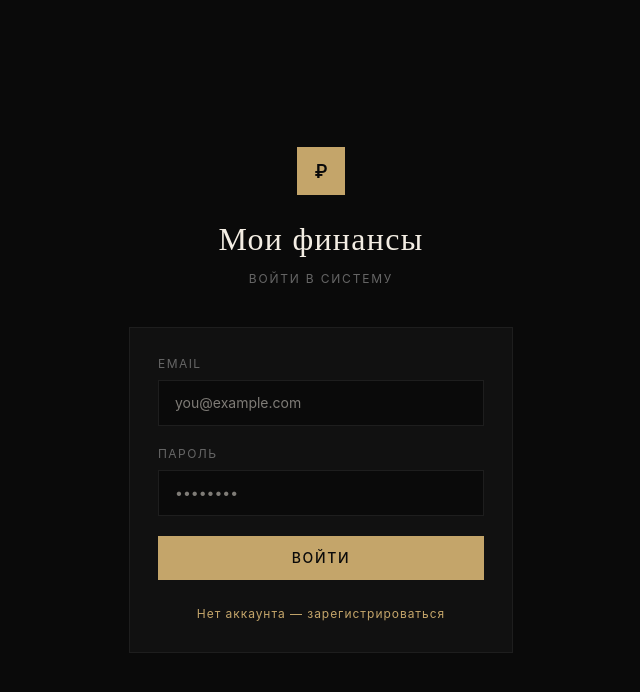
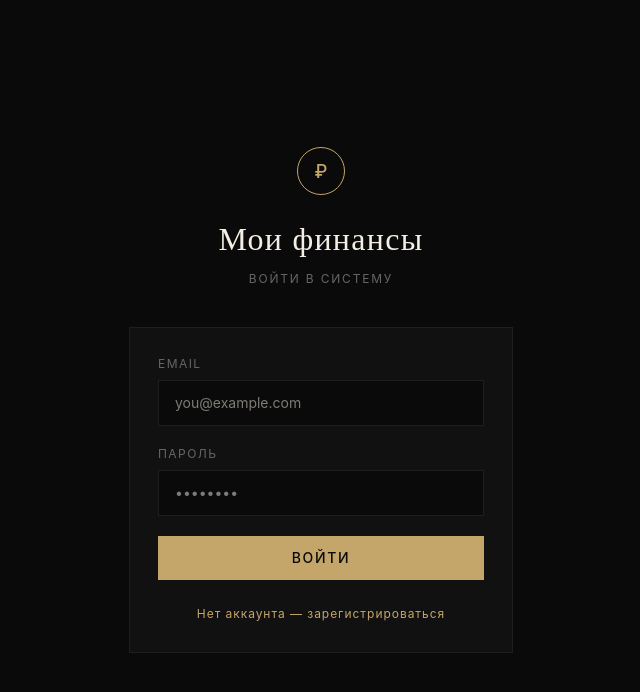
Before and after one commit to Karina-Gennadevna/fin-management, a Next.js app: page /login in a window 1280 px wide. Shown: the top 692 px of the page, without its empty margins (319-959 px from the left). Built offline with nearby package versions, Linux system fonts and the light colour scheme.

Commit message:
Icon: gold ruble in thin circle outline

```diff
--- a/app/login/page.tsx
+++ b/app/login/page.tsx
@@ -47,8 +47,8 @@ export default function LoginPage() {
     <div className="min-h-screen flex items-center justify-center p-4" style={{ background: '#0A0A0A' }}>
       <div className="w-full max-w-sm">
         <div className="text-center mb-10">
-          <div className="inline-flex items-center justify-center w-12 h-12 mb-5" style={{ background: '#C4A56A', color: '#0A0A0A' }}>
-            <span style={{ fontSize: '18px', fontWeight: 600 }}>₽</span>
+          <div className="inline-flex items-center justify-center w-12 h-12 rounded-full mb-5" style={{ background: 'transparent', border: '1px solid #C4A56A', color: '#C4A56A' }}>
+            <span style={{ fontSize: '18px', fontWeight: 500 }}>₽</span>
           </div>
           <h1 style={{ fontFamily: "'Cormorant Garamond', serif", fontSize: '2rem', fontWeight: 400, color: '#F4EEE4', letterSpacing: '0.04em' }}>
             Мои финансы
--- a/components/Sidebar.tsx
+++ b/components/Sidebar.tsx
@@ -31,7 +31,7 @@ export default function Sidebar({ userEmail }: { userEmail: string }) {
       style={{ background: '#080808', borderRight: '1px solid #1E1E1E' }}
     >
       <div className="flex items-center gap-3 px-3 mb-10">
-        <div className="w-8 h-8 rounded-sm flex items-center justify-center font-semibold" style={{ background: '#C4A56A', color: '#0A0A0A', fontSize: '15px' }}>
+        <div className="w-8 h-8 rounded-full flex items-center justify-center font-semibold" style={{ background: 'transparent', border: '1px solid #C4A56A', color: '#C4A56A', fontSize: '15px' }}>
           ₽
         </div>
         <span className="text-sm tracking-widest uppercase" style={{ color: '#F4EEE4', fontFamily: "'Cormorant Garamond', serif", letterSpacing: '0.12em' }}>Финансы</span>
```
